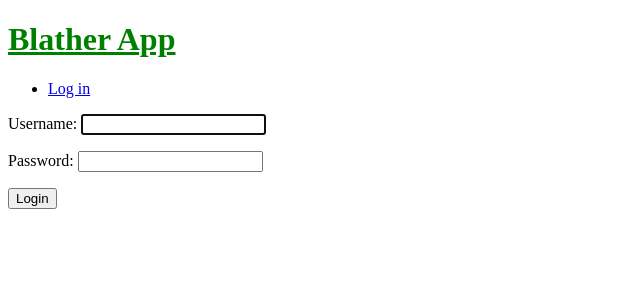
After one commit to blreams/blather, a Django app: page /logout/ in a window 1280 px wide. The commit adds this page. Shown: the top 300 px of the page, without its empty margins (0-640 px from the left). Run offline with Django 3.2, Linux system fonts and the light colour scheme.

Commit message:
First section of Authenticating Users, Logout link does not logout.

```diff
--- a/blat/templates/blat/master.html
+++ b/blat/templates/blat/master.html
@@ -9,6 +9,15 @@
 <body>
     <header>
     <h1><a href="{% url 'homepage' %}">Blather App</a></h1>
+    <nav>
+        <ul>
+            {% if user.is_authenticated %}
+            <li><a href="{% url 'logout' %}?next=/">Logout</a></li>
+            {% else %}
+            <li><a href="/login/?next=/">Log in</a></li>
+            {% endif %}
+        </ul>
+    </nav>
     </header>
 
     <div id="content">
--- /dev/null
+++ b/blat/templates/registration/login.html
@@ -0,0 +1,10 @@
+{% extends "blat/master.html" %}
+
+{% block content %}
+    <form action="{% url 'login' %}" method="post">
+        <input type="hidden" name="next" value="{{next}}">
+        {{form.as_p}}
+        <button type="submit">Login</button>
+        {% csrf_token %}
+    </form>
+{% endblock %}
--- a/blather/settings.py
+++ b/blather/settings.py
@@ -102,3 +102,6 @@ USE_TZ = True
 # https://docs.djangoproject.com/en/1.8/howto/static-files/
 
 STATIC_URL = '/static/'
+
+LOGIN_URL = '/login/'
+LOGOUT_URL = '/logout/'
--- a/blather/urls.py
+++ b/blather/urls.py
@@ -14,6 +14,7 @@ Including another URLconf
 """
 from django.conf.urls import include, url
 from django.contrib import admin
+from django.contrib.auth import views as auth_views
 from blat import views
 
 urlpatterns = [
@@ -21,4 +22,6 @@ urlpatterns = [
     #url(r'^$', views.home, name='homepage'),
     url(r'^$', views.IndexView.as_view(), name='homepage'),
     url(r'^(?P<pk>[0-9]+)/$', views.DetailView.as_view(), name='detail'),
+    url(r'^login/$', auth_views.login, name='login'),
+    url(r'^logout/$', auth_views.login, name='logout'),
 ]
```
Also changed, not shown: db.sqlite3.
